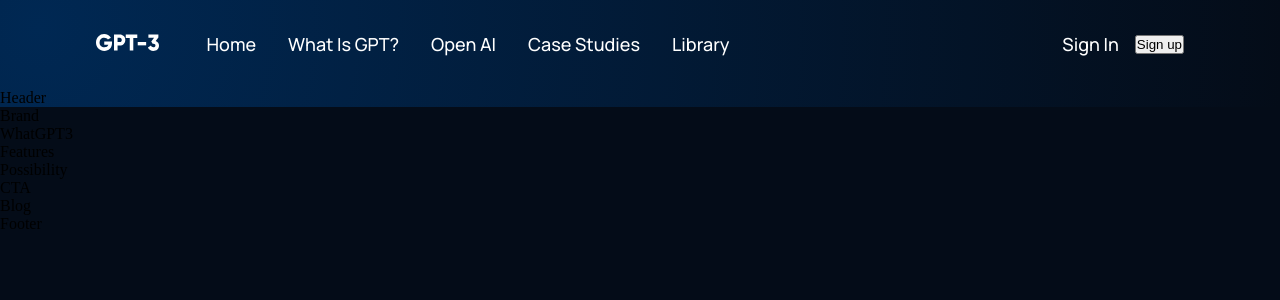
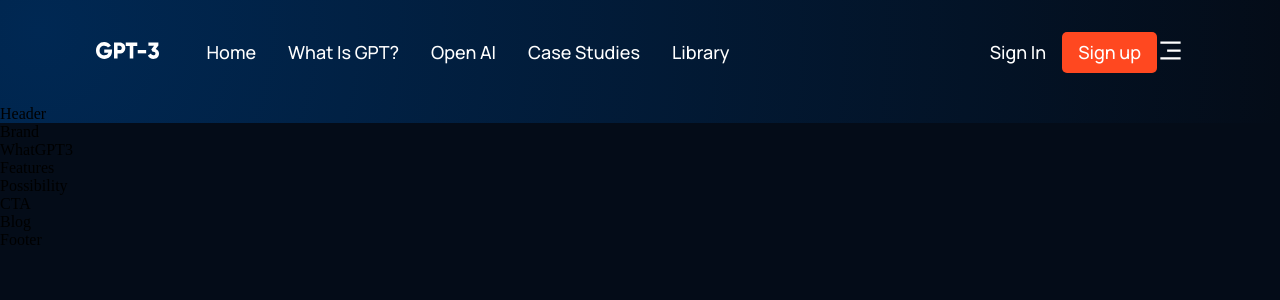
Before and after one commit to konstantinos32/BuildWith-React, a React (Create React App) app: page / in a window 1280 px wide. Shown: the top 300 px of the page. Built offline with nearby package versions, Linux system fonts and the light colour scheme; the HTML template or start-up script is replaced by a standard one.

Commit message:
Navbar with a hamburger menu that does not work yet and not responsive🏴‍☠️

```diff
--- a/src/components/navbar/Navbar.jsx
+++ b/src/components/navbar/Navbar.jsx
@@ -1,28 +1,53 @@
-import React from 'react';
-import { RiMenu3Line } from 'react-icons/ri';
+import React, { useState} from 'react';
+import { RiMenu3Line, RiCloseLine } from 'react-icons/ri';
 import logo from '../../assets/logo.svg';
 import './navbar.css';
 
 // BEM --> Block Element Modifier
 
+const Menu = () => {
+  return (
+    <>
+      <p><a href="#home">Home</a></p>
+      <p><a href="#wgpt3">What is GPT?</a></p>
+      <p><a href="#possibility">Open AI</a></p>
+      <p><a href="#features">Case Studies</a></p>
+      <p><a href="#blog">Library</a></p>
+    </>
+  );
+}
+
+
+
 const Navbar = () => {
+  const [toggleMenu, setToggleMenu] = useState(false);
   return (
     <div className ="gpt3__navbar">
       <div className="gpt3__navbar-links">
         <div className="gpt3__navbar-links_logo">
           <img src ={logo} alt="logo" />
-          </div>
-         <div className="gpt3__navbar-links_container">
-          <p><a href="#home">Home</a></p>
-          <p><a href="#wgpt3">What is GPT?</a></p>
-          <p><a href="#possibility">Open AI</a></p>
-          <p><a href="#features">Case Studies</a></p>
-          <p><a href="#blog">Library</a></p>
-          </div>
+        </div>
+        <div className="gpt3__navbar-links_container">
+          <Menu />
+        </div>
       </div>
       <div className="gpt3__navbar-sign">
         <p>Sign in</p>
         <button type="button">Sign up</button>
+      </div>
+      <div className="gpt3__navbar-menu">
+        {toggleMenu
+          ? <RiCloseLine color="#fff" size={27} onClick={() => setToggleMenu(false)} />
+          : <RiMenu3Line color="#fff" size={27} onClick={() => setToggleMenu(true)} />
+        }
+        {toggleMenu && (
+          <div className="gpt3__navbar-menu_container scale-up-center">
+            <div className="gpt3__navbar-menu_container-links">
+              <Menu />
+
+            </div>
+          </div>
+        )}
       </div>
     </div>
   )
--- a/src/components/navbar/navbar.css
+++ b/src/components/navbar/navbar.css
@@ -50,3 +50,20 @@
     cursor: pointer;
 
 }
+
+.gpt3__navbar-sign button,
+.gpt3__navbar-menu_container button {
+   padding: 0.5rem 1rem;
+   color:#fff;
+    font-family: var(--font-family);
+    font-weight:500;
+    font-size: 18px;
+    line-height: 25px;
+
+    background: #ff4820;
+    border-radius: 5px;
+    border: none;
+    outline:none;
+    cursor: pointer;
+
+}
```
